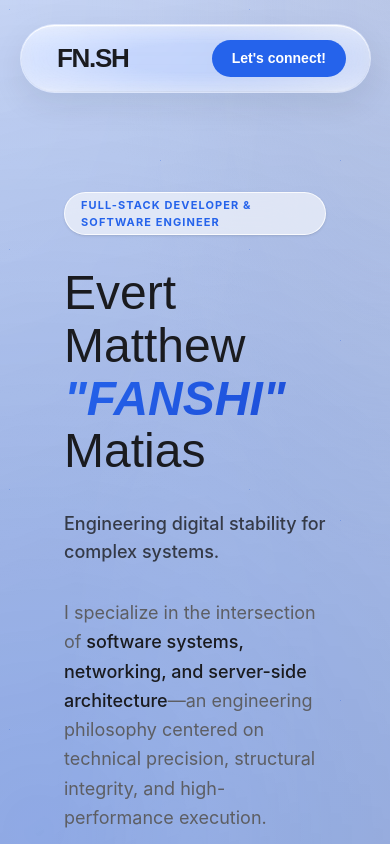
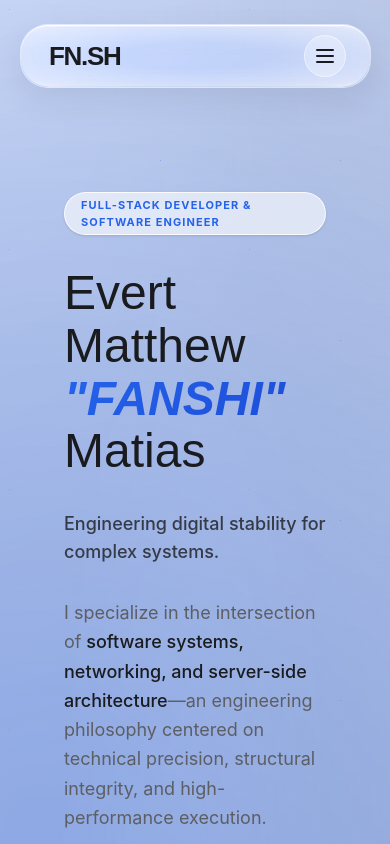
Before and after one commit to fnzh-i/PersonalPortfolio, a React (Vite) app in the folder Frontend/: page / in a window 390 px wide. Shown: the top 844 px of the page. Built offline with nearby package versions, Linux system fonts and the light colour scheme.

Commit message:
Update lgos (hambuger style navbar for mobile users)
added a responsive hamburger menu state that toggles a mobile dropdown formatted with existing glassmorphic styling.

```diff
--- a/Frontend/src/app/components/Navbar.tsx
+++ b/Frontend/src/app/components/Navbar.tsx
@@ -1,4 +1,4 @@
-import React from 'react';
+import React, { useState } from 'react';
 import { Link, useLocation } from 'react-router';
 
 interface NavLink {
@@ -8,6 +8,7 @@ interface NavLink {
 
 const Navbar: React.FC = () => {
   const location = useLocation();
+  const [isOpen, setIsOpen] = useState(false);
 
   const navLinks: NavLink[] = [
     { label: 'About', href: '/' },
@@ -16,12 +17,18 @@ const Navbar: React.FC = () => {
     { label: 'Projects', href: '/projects' },
   ];
 
+  const toggleMenu = () => setIsOpen((prev) => !prev);
+  const closeMenu = () => setIsOpen(false);
+
   return (
-    <header className="fixed top-0 left-0 right-0 z-50 flex justify-between items-center px-6 py-2.5 rounded-full mt-6 mx-auto w-[90%] max-w-[1280px] ios16-glass-navbar glass-edge-shimmer transition-all duration-300">
+    <header className="fixed top-0 left-0 right-0 z-50 mt-6 mx-auto w-[90%] max-w-[1280px] ios16-glass-navbar glass-edge-shimmer rounded-[28px] transition-all duration-300">
+      {/* Top Bar Container */}
+      <div className="flex justify-between items-center px-6 py-2.5">
         {/* Brand / Logo */}
         <Link
           to="/"
-        className="font-display-lg text-[26px] font-bold text-on-background tracking-tighter hover:text-brand-blue transition-colors px-3 py-1"
+          onClick={closeMenu}
+          className="font-display-lg text-[26px] font-bold text-on-background tracking-tighter hover:text-brand-blue transition-colors px-1"
         >
           FN.SH
         </Link>
@@ -46,10 +53,76 @@ const Navbar: React.FC = () => {
           })}
         </nav>
 
-      {/* CTA Button */}
-      <button className="bg-brand-blue text-white px-5 py-2 rounded-full text-[14px] font-semibold hover:shadow-lg hover:shadow-brand-blue/25 hover:bg-brand-blue/90 active:scale-95 transition-all">
+        {/* Right Section: Desktop CTA + Mobile Hamburger */}
+        <div className="flex items-center gap-3">
+          {/* CTA Button (Visible on desktop & larger screens) */}
+          <button className="hidden sm:block bg-brand-blue text-white px-5 py-2 rounded-full text-[14px] font-semibold hover:shadow-lg hover:shadow-brand-blue/25 hover:bg-brand-blue/90 active:scale-95 transition-all">
             Let's connect!
           </button>
+
+          {/* Hamburger Toggle Button (Mobile Only) */}
+          <button
+            type="button"
+            onClick={toggleMenu}
+            aria-label="Toggle navigation menu"
+            className="md:hidden p-2 rounded-full bg-white/30 border border-white/50 text-on-background hover:bg-white/50 transition-all active:scale-95 flex items-center justify-center"
+          >
+            <svg
+              className="w-6 h-6"
+              fill="none"
+              stroke="currentColor"
+              viewBox="0 0 24 24"
+            >
+              {isOpen ? (
+                <path
+                  strokeLinecap="round"
+                  strokeLinejoin="round"
+                  strokeWidth="2"
+                  d="M6 18L18 6M6 6l12 12"
+                />
+              ) : (
+                <path
+                  strokeLinecap="round"
+                  strokeLinejoin="round"
+                  strokeWidth="2"
+                  d="M4 6h16M4 12h16M4 18h16"
+                />
+              )}
+            </svg>
+          </button>
+        </div>
+      </div>
+
+      {/* Mobile Dropdown Track */}
+      {isOpen && (
+        <div className="md:hidden px-4 pb-4 pt-2 border-t border-white/20">
+          <nav className="flex flex-col gap-2 bg-white/40 p-2 rounded-2xl border border-white/40 backdrop-blur-md">
+            {navLinks.map((link) => {
+              const isActive = location.pathname === link.href;
+              return (
+                <Link
+                  key={link.label}
+                  to={link.href}
+                  onClick={closeMenu}
+                  className={`px-4 py-2.5 rounded-xl text-[15px] font-medium transition-all ${
+                    isActive
+                      ? 'bg-white text-brand-blue font-semibold shadow-sm'
+                      : 'text-on-background hover:bg-white/40'
+                  }`}
+                >
+                  {link.label}
+                </Link>
+              );
+            })}
+            <button
+              onClick={closeMenu}
+              className="mt-1 w-full bg-brand-blue text-white py-2.5 rounded-xl text-[14px] font-semibold hover:bg-brand-blue/90 transition-all text-center"
+            >
+              Let's connect!
+            </button>
+          </nav>
+        </div>
+      )}
     </header>
   );
 };
```
Lines whose indentation alone changed are shown as unchanged.
